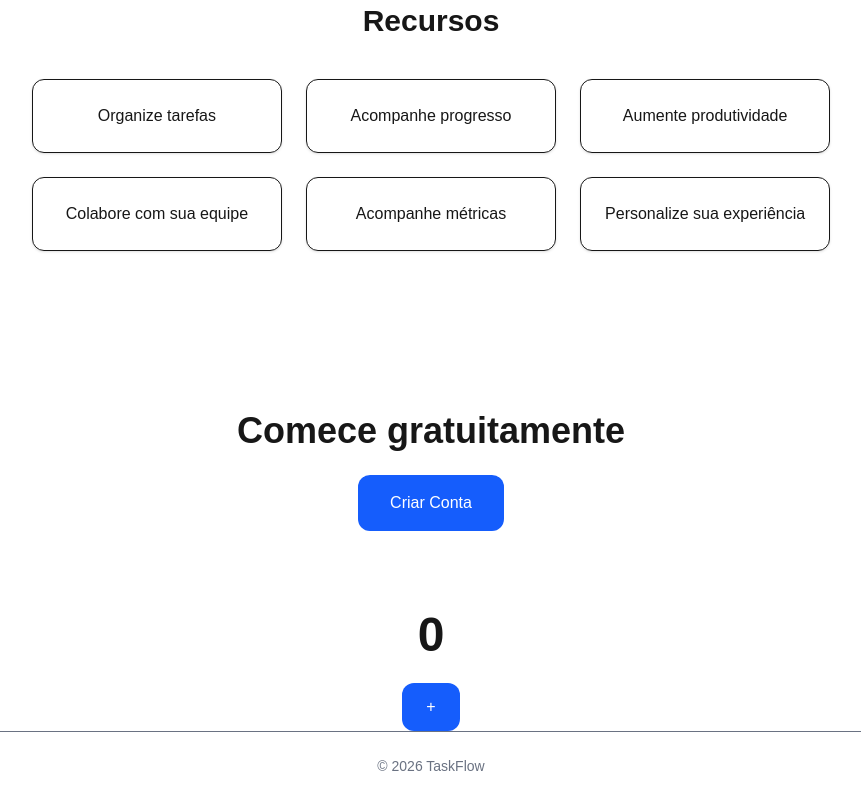
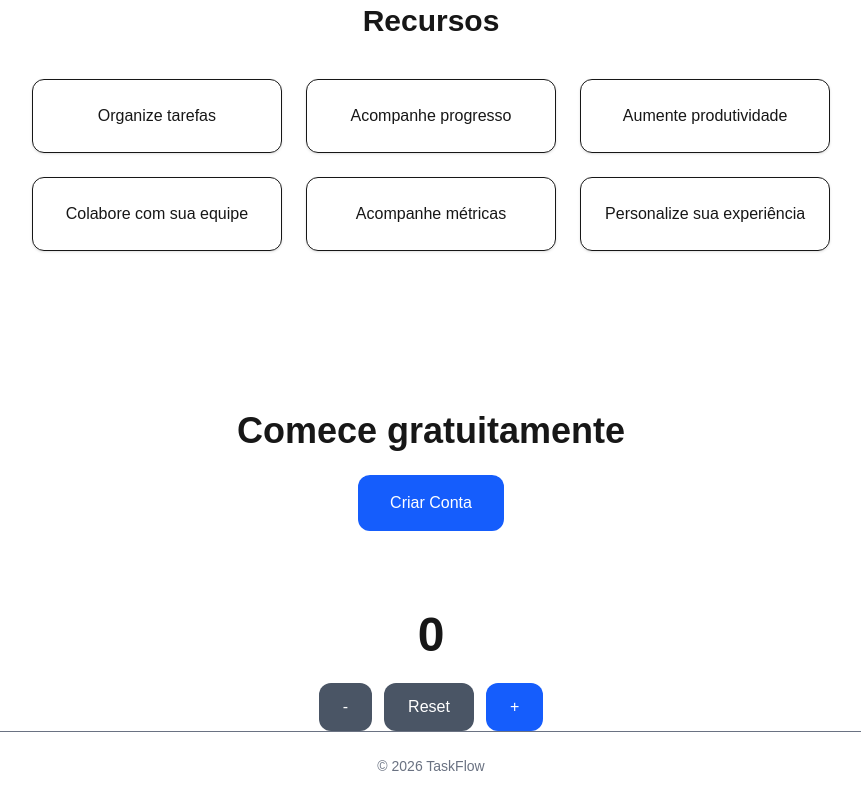
Before and after one commit to jorge-pires/projeto-kanban, a Next.js app: page / in a window 1280 px wide. Shown: the part 794-1594 px from the top of the page, without its empty margins (209-1070 px from the left). Built offline with nearby package versions, Linux system fonts and the light colour scheme.

Commit message:
feat: add increment decrement and reset actions

```diff
--- a/components/ui/Counter.tsx
+++ b/components/ui/Counter.tsx
@@ -5,18 +5,46 @@ import { useState } from "react"
 export function Counter() {
   const [count, setCount] = useState(0)
 
+  function increment() {
+    setCount((prevCount) => prevCount + 1)
+  }
+
+  function decrement() {
+    setCount((prevCount) => prevCount - 1)
+  }
+
+  function reset() {
+    setCount(0)
+  }
+
   return (
     <div className="flex flex-col items-center gap-6">
       <h2 className="text-5xl font-bold">
         {count}
       </h2>
 
-      <button
-        onClick={() => setCount((prevCount) => prevCount + 1)}
-        className="rounded-xl bg-blue-600 px-6 py-3 text-white"
-      >
-        +
-      </button>
+      <div className="flex items-center gap-3">
+        <button
+          onClick={decrement}
+          className="rounded-xl bg-gray-600 px-6 py-3 text-white transition hover:bg-gray-700"
+        >
+          -
+        </button>
+
+        <button
+          onClick={reset}
+          className="rounded-xl bg-gray-600 px-6 py-3 text-white transition hover:bg-gray-700"
+        >
+          Reset
+        </button>
+
+        <button
+          onClick={increment}
+          className="rounded-xl bg-blue-600 px-6 py-3 text-white transition hover:bg-blue-700"
+        >
+          +
+        </button>
+      </div>
     </div>
   )
 }
```
